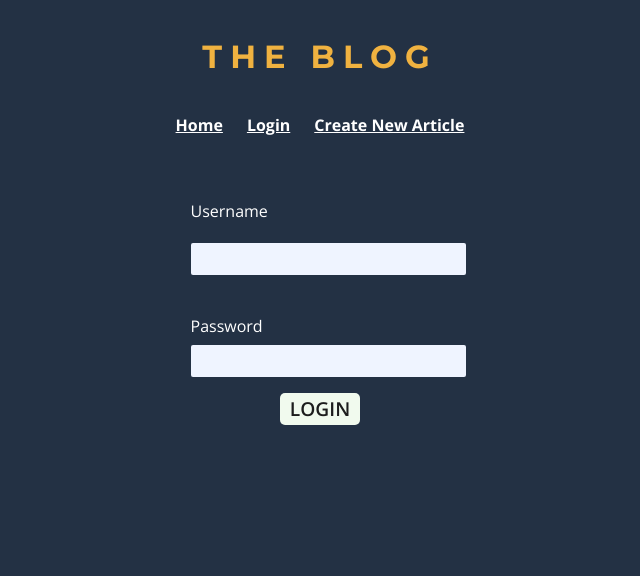
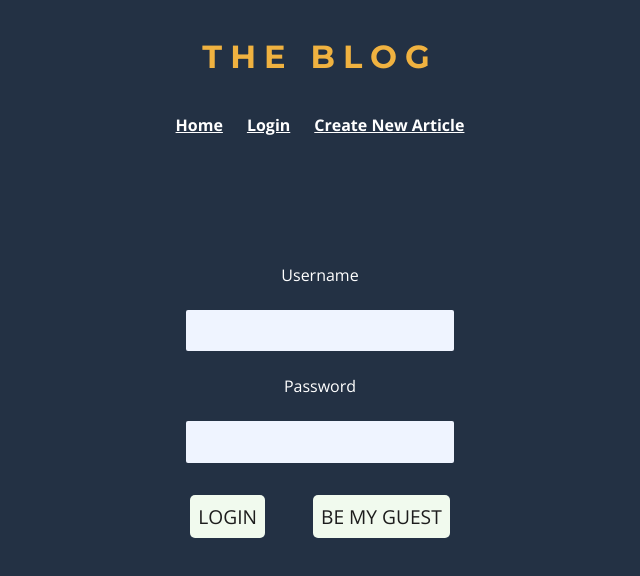
Before and after one commit to HeyHannibal/a-blog-cms, a React (Create React App) app: page /#/login in a window 1280 px wide. Before the commit this address led to /login. Shown: the top 576 px of the page, without its empty margins (320-960 px from the left). Built offline with nearby package versions, Linux system fonts and the light colour scheme; no server answers.

Commit message:
moved article actions into a separate component

```diff
--- a/package.json
+++ b/package.json
@@ -1,6 +1,7 @@
 {
   "name": "a-blog",
   "version": "0.1.0",
+  "homepage": "https://heyhannibal.github.io/a-blog-cms/",
   "private": true,
   "dependencies": {
     "@emotion/react": "^11.9.0",
@@ -9,6 +10,7 @@
     "@testing-library/jest-dom": "^5.16.4",
     "@testing-library/react": "^13.1.1",
     "@testing-library/user-event": "^13.5.0",
+    "gh-pages": "^4.0.0",
     "react": "^18.1.0",
     "react-dom": "^18.1.0",
     "react-router-dom": "^6.3.0",
@@ -18,6 +20,8 @@
   },
   "scripts": {
     "start": "react-scripts start",
+    "predeploy": "npm run build",
+    "deploy": "gh-pages -d build",
     "build": "react-scripts build",
     "test": "react-scripts test",
     "eject": "react-scripts eject"
--- /dev/null
+++ b/src/components/actionWindow.js
@@ -0,0 +1,31 @@
+import React, { useState, useEffect } from "react";
+import DeleteIcon from "@mui/icons-material/Delete";
+
+export default function ActionWindow(props) {
+  const { actionWindowOff, actionWindowToggle, article, name, commit, action } =
+    props;
+
+  function completeAction(e) {
+    action(e);
+    actionWindowOff();
+  }
+
+  function startAction(action) {
+    actionWindowToggle(action, article._id);
+  }
+
+  return commit ? (
+    <div id={article._id} className={"completeAction"}>
+      <p>{`Click OK to ${name}`}</p>
+      <button onClick={completeAction}>OK</button>
+      <button onClick={actionWindowOff}>Go Back</button>
+    </div>
+  ) : (
+    <div className="actionDiv">
+      <button onClick={() => startAction("publish")}>
+        {article.published ? "Unpublish" : "Publish"}
+      </button>
+      <DeleteIcon onClick={() => startAction("delete")} />
+    </div>
+  );
+}
--- a/src/components/articlepage.js
+++ b/src/components/articlepage.js
@@ -13,7 +13,7 @@ export default function ArticlePage() {
     if (!localStorage.getItem("token")) {
       navigate("/login");
     }
-    fetch(`http://localhost:3001/article/${id}/`, {
+    fetch(`https://le-bloggo.herokuapp.com/article/${id}/`, {
       headers: {
         authorization: `bearer ${localStorage.getItem("token")}`,
         Accept: "application/json",
@@ -28,7 +28,7 @@ export default function ArticlePage() {
     e.preventDefault();
     try {
       let res = await fetch(
-        `http://localhost:3001/article/${id}/comment/${e.currentTarget.parentNode.id}`,
+        `https://le-bloggo.herokuapp.com/article/${id}/comment/${e.currentTarget.parentNode.id}`,
         {
           method: "delete",
           headers: {
--- a/src/components/login.js
+++ b/src/components/login.js
@@ -7,7 +7,7 @@ export default function PostComment(props) {
 
   const [inputUsername, setInputUsername] = useState("");
   const [inputPassword, setInputPassword] = useState("");
-  const [showErr, setShowErr] = useState(false);
+  const [error, setError] = useState(false);
 
   const usernameChange = (event) => setInputUsername(event.target.value);
   const passwordChange = (event) => setInputPassword(event.target.value);
@@ -15,7 +15,7 @@ export default function PostComment(props) {
   async function post(e) {
     e.preventDefault();
     try {
-      let res = await fetch(`http://localhost:3001/auth/login/`, {
+      let res = await fetch(`https://le-bloggo.herokuapp.com/auth/login/`, {
         method: "POST",
         headers: {
           Accept: "application/json",
@@ -31,20 +31,26 @@ export default function PostComment(props) {
         localStorage.setItem("token", response.token);
         navigate("/");
         window.location.reload();
-        setShowErr(false);
+        setError(false);
       } else {
-        setShowErr(true);
+        setError(true);
       }
     } catch (err) {
       console.log(err);
     }
   }
 
+  const beMyGuest = () => {
+    setInputPassword("ffffff");
+    setInputUsername("ffffff");
+  };
+
   return (
     <form onSubmit={post} className="auth">
-      {showErr ? <p className={"err"}>Incorrect password or username</p> : ""}
+      {error ? <p className={"err"}>Incorrect password or username</p> : ""}
       <label htmlFor="username" className="auth">
-        <p>Username</p>
+        Username
+      </label>
       <input
         type="text"
         name="username"
@@ -53,9 +59,9 @@ export default function PostComment(props) {
         value={inputUsername}
         onChange={usernameChange}
       ></input>
+      <label htmlFor="password" className="auth">
+        Password
       </label>
-      <label htmlFor="password" className="auth">
-        <p>Password</p>
       <input
         type="password"
         name="password"
@@ -64,8 +70,12 @@ export default function PostComment(props) {
         value={inputPassword}
         onChange={passwordChange}
       ></input>
-      </label>
+      <div id="submitAuth">
         <button type="submit">Login</button>
+        <button type="submit" onClick={beMyGuest}>
+          Be my guest
+        </button>
+      </div>
     </form>
   );
 }
--- a/src/components/postarticle.js
+++ b/src/components/postarticle.js
@@ -30,7 +30,7 @@ export default function Post() {
     e.preventDefault();
 
     try {
-      let res = await fetch(`http://localhost:3001/article`, {
+      let res = await fetch(`https://le-bloggo.herokuapp.com/article`, {
         method: "POST",
         headers: {
           authorization: `bearer ${localStorage.getItem("token")}`,
@@ -53,12 +53,14 @@ export default function Post() {
   }
 
   return (
-    <form onSubmit={post}>
+    <form onSubmit={post} className='post'>
       <label htmlFor="Title">
         Title
         <input
           type="text"
           name="title"
+          className="post"
+
           maxLength={80}
           value={articleForm.title}
           onChange={formChange}
@@ -68,6 +70,8 @@ export default function Post() {
         Article
         <textarea
           name="body"
+          className="post"
+
           value={articleForm.body}
           onChange={formChange}
         ></textarea>
@@ -77,12 +81,13 @@ export default function Post() {
         <input
           name="published"
           type="checkbox"
+          className="post"
           checked={articleForm.published}
           onChange={formChange}
         />
       </label>
       <button type="submit">Post </button>
-      {error ? <p>error</p> : ""}
+      {error ? <p>An error has occured, please try again</p> : ""}
     </form>
   );
 }
--- a/src/stylesheets/form.css
+++ b/src/stylesheets/form.css
@@ -6,23 +6,21 @@ form{
     flex-direction: column;
     justify-content: center;
     align-items: center;
-
 }
 
-label{
-    width: 100%;
+form.post label{
     display: flex;
     flex-direction: column;
     margin: 1rem 0;
     font-family: 'Open Sans';
-
+    width: 100%;
 }
 input{
     margin-top: 0.8rem;
     background-color: rgb(216, 224, 233);
     border: none;
     height: 2rem;
-    font-family: 'Montserrat';
+    font-family: 'Open Sans';
     font-weight: 600;
     font-size: 1.2rem;
     color: rgb(15, 15, 15);
--- a/src/stylesheets/loginForm.css
+++ b/src/stylesheets/loginForm.css
@@ -2,27 +2,44 @@ form.auth{
     display: flex;
     justify-content: center;
     align-items: center;
+    flex-direction: column;
+    width: fit-content;
+    margin-top: 15vh;
+
 }
 form p.err{
     color: rgb(225, 97, 65);
     margin: 0;
     align-self: center;
 }
-label.auth{
-    display: flex;
-    flex-direction: column;
-    align-items: baseline;
+form label.auth {
+    margin: 0.5rem auto  ;
+    align-self: flex-start;
+    font-family: 'Open Sans';
     width: fit-content;
 }
-label.auth p {
-    margin: 0.5rem 0;
-}
-label.auth input{
+form.auth input{
+    margin: 1rem;
     font-family: 'Open Sans';
-    font-weight: 500;
-    padding: 0.5rem;
-    width: 100%;
+    font-weight: 400;
+    padding: 0.8rem;
     height: 1rem;
     border-radius: 2px;
     background-color: rgb(239, 244, 255);
+    width: max-content;
 }
+div#submitAuth{
+    margin-top: 1rem;
+    display: flex;
+flex-wrap: nowrap;
+gap: 3rem;
+}
+div#submitAuth button{
+    width: fit-content;
+    height: fit-content;
+    font-weight: 500;
+    padding: 0.5rem;
+    cursor: pointer;
+
+    flex-shrink: 1;
+}
```
Also changed, not shown: src/components/homepage.js (+31 -44 lines), src/index.js (+4 -5 lines), src/fetchFunc.js (deleted), 10 other files (tests, documents, lock files or other folders). Lines whose indentation alone changed are shown as unchanged.
